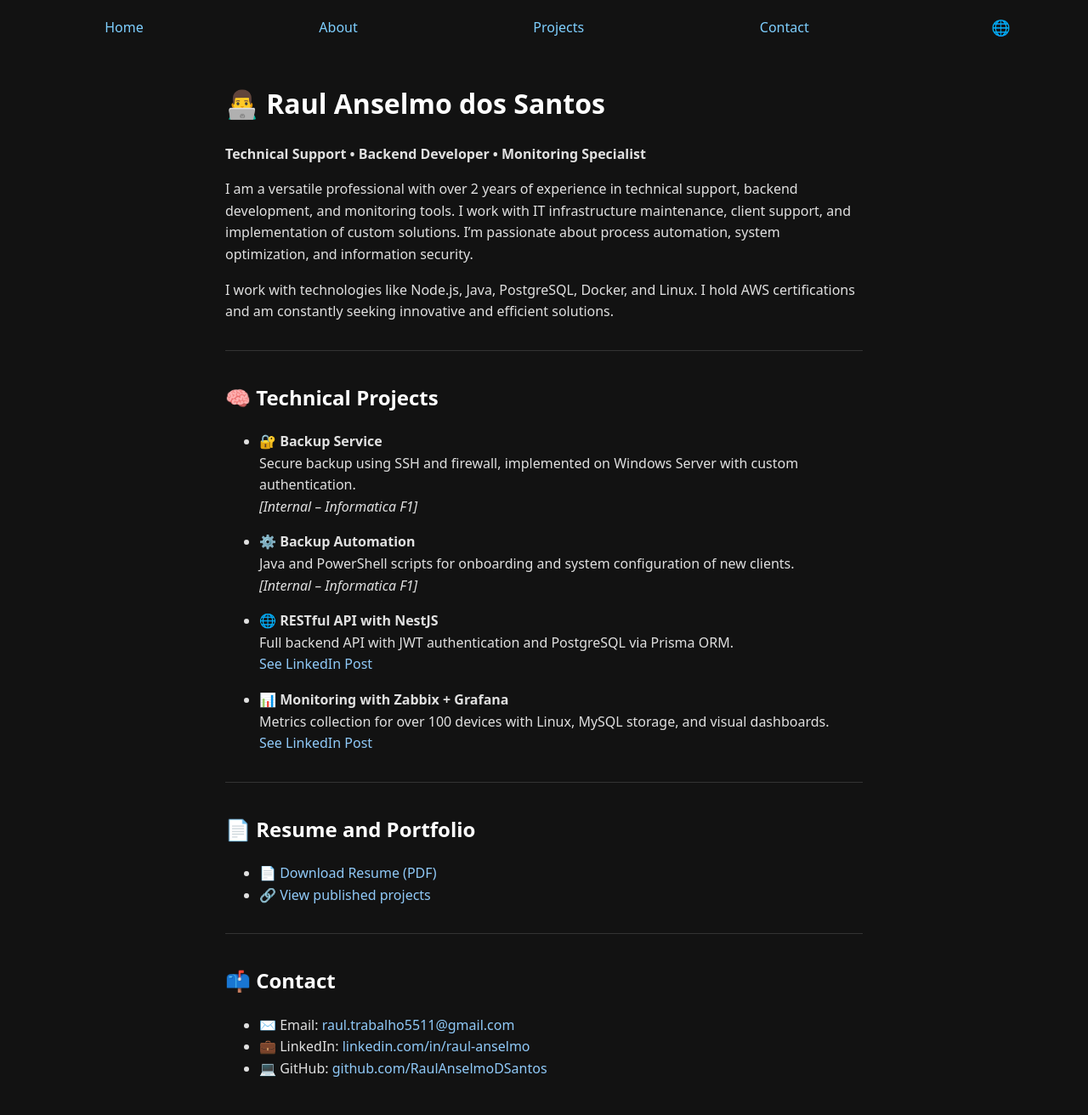
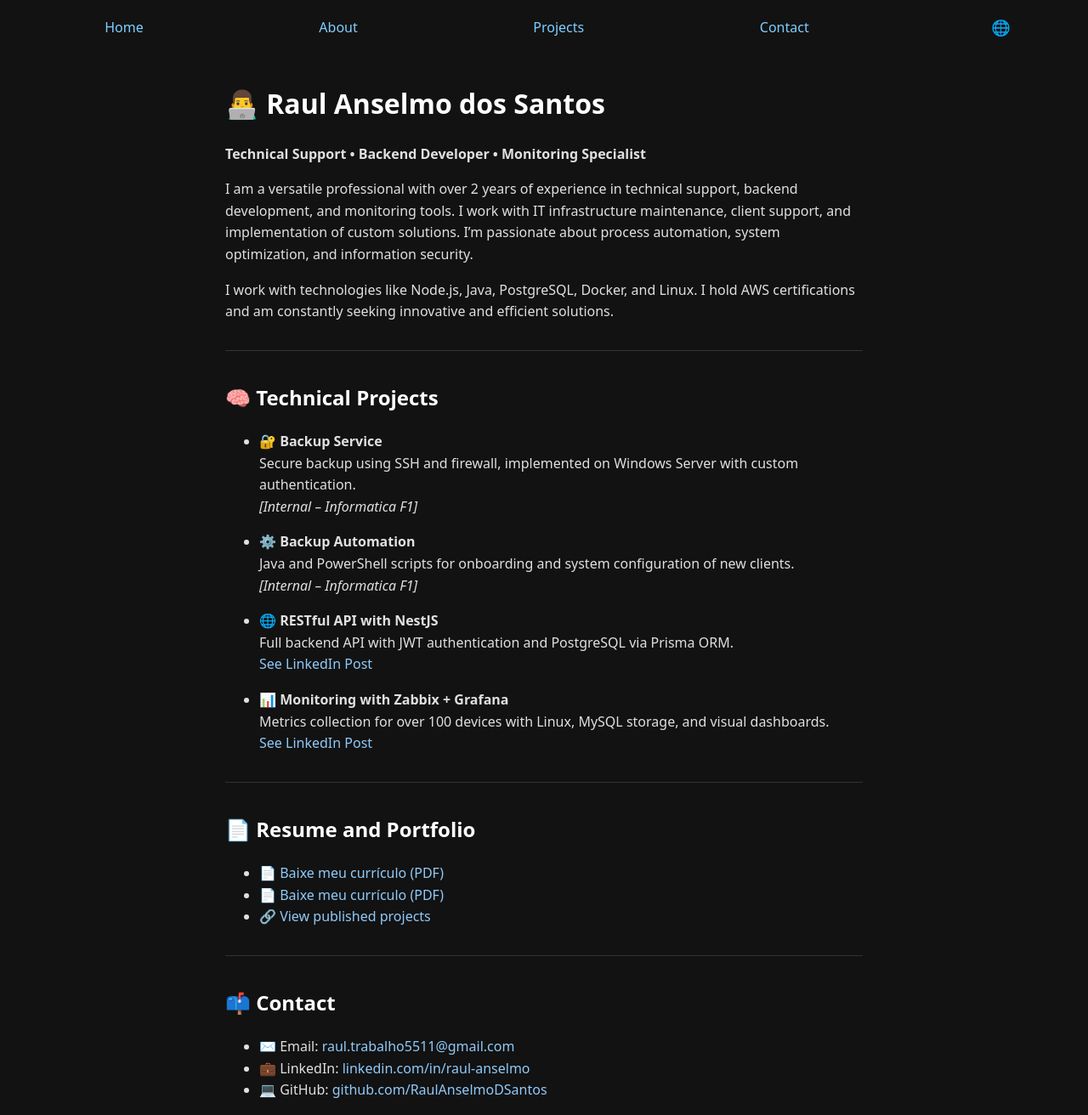
Before and after one commit to RaulAnselmoDSantos/RaulAnselmoPortfolio, a Jekyll site: the page built from en/index.md, in a window 1280 px wide and 1312 px high. Shown: the whole window at 85% size. Built offline with Jekyll 4.4.1, drawn with Linux system fonts in a browser that asks for light colours; our own code applies the rules of GitHub Pages for plain Markdown files.

Commit message:
fix: cv link

```diff
--- a/en/index.md
+++ b/en/index.md
@@ -45,7 +45,8 @@ I work with technologies like Node.js, Java, PostgreSQL, Docker, and Linux. I ho
 
 ## 📄 Resume and Portfolio
 
-- [📄 Download Resume (PDF)](/assets/curriculos/raul.pdf)
+- [📄 Baixe meu currículo (PDF)](assets/curriculos/RESUME-PT.pdf)
+- [📄 Baixe meu currículo (PDF)](assets/curriculos/RESUME-EN.pdf)
 - [🔗 View published projects](https://raulanselmodsantos.github.io/RaulAnselmoPortfolio/projects)
 
 ---
```
Also changed, not shown: pt/index.md (+1 -0 lines).
